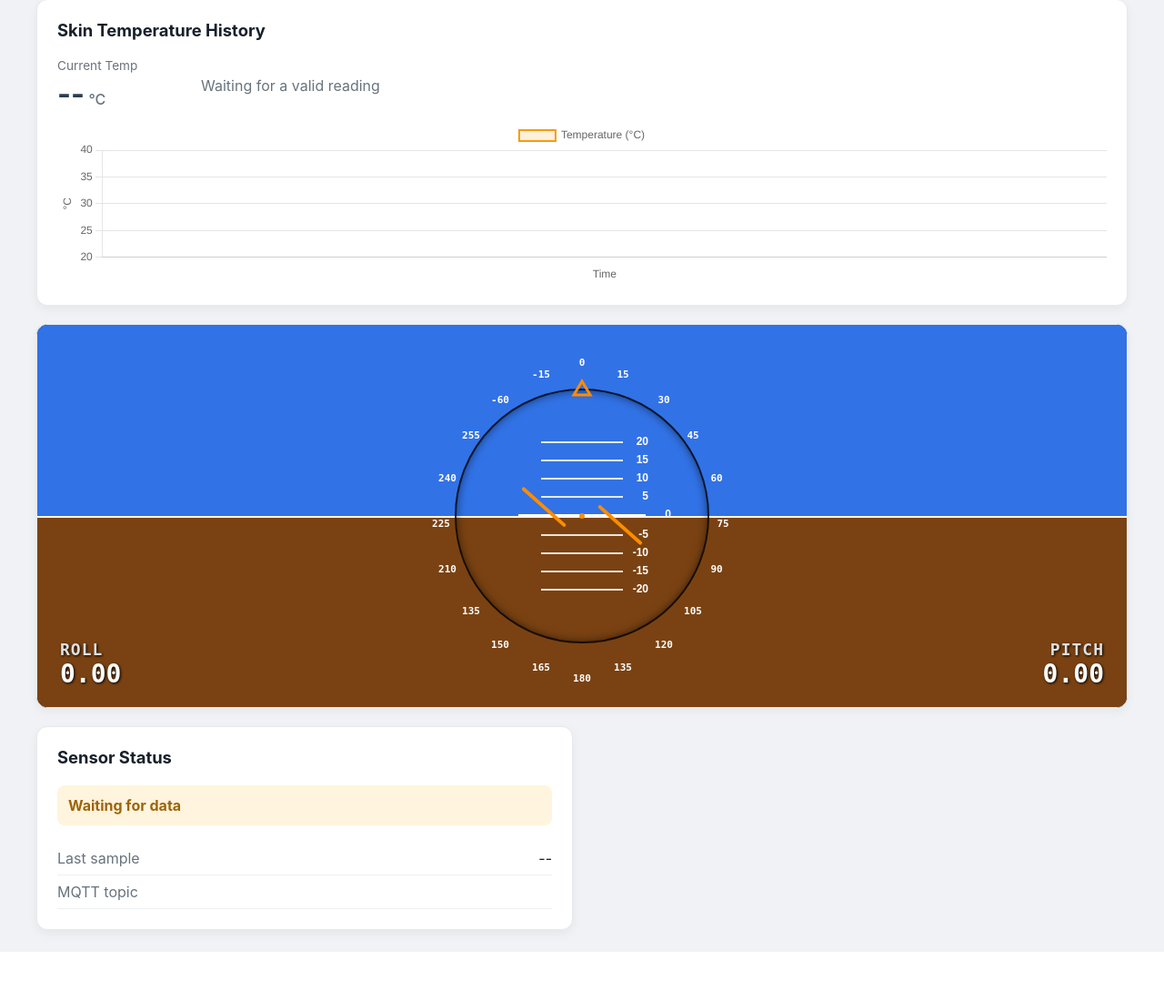
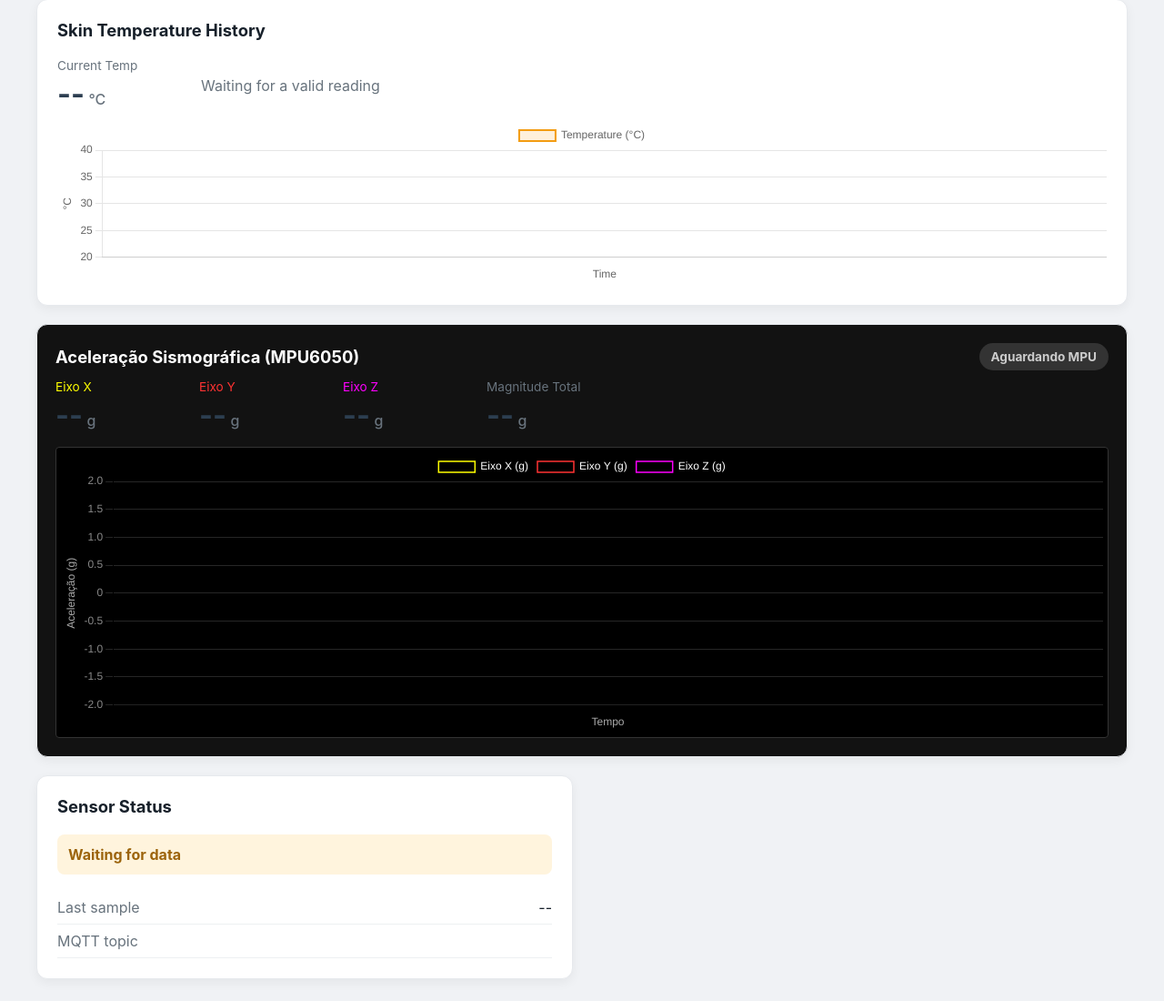
Before and after one commit to ArkhamKnightGPC/PCS3858-EmbeddedSystemsLab, a Python web app: template server/src/templates/index.html in a window 1280 px wide. Shown: the part 580-1680 px from the top of the page at 91% size. Before the commit the page ends 1626 px from the top, so only its background shows below. Run offline with Jinja, Linux system fonts and the light colour scheme; the template is opened without the code that fills it, so the values that code supplies are empty.

```diff
--- a/server/src/static/js/dashboard.js
+++ b/server/src/static/js/dashboard.js
@@ -1,5 +1,7 @@
 document.addEventListener("DOMContentLoaded", () => {
     const maximumSamples = 30;
+
+    // --- 1. Gráfico de Frequência Cardíaca (BPM / Média) ---
     const chartContext = document.getElementById("heartRateChart").getContext("2d");
     const heartRateChart = new Chart(chartContext, {
         type: "line",
@@ -39,16 +41,7 @@ document.addEventListener("DOMContentLoaded", () => {
         }
     });
 
-    const connectionStatus = document.getElementById("connection-status");
-    const bpmValue = document.getElementById("bpm-val");
-    const averageBpmValue = document.getElementById("avg-bpm-val");
-    const irValue = document.getElementById("ir-val");
-    const temperatureValue = document.getElementById("temp-val");
-    const temperatureStatus = document.getElementById("temp-status");
-    const fingerBox = document.getElementById("finger-box");
-    const fingerText = document.getElementById("finger-text");
-    const lastUpdate = document.getElementById("last-update");
-
+    // --- 2. Gráfico de Temperatura Corporal ---
     const tempChartContext = document.getElementById("temperatureChart").getContext("2d");
     const temperatureChart = new Chart(tempChartContext, {
         type: "line",
@@ -58,7 +51,7 @@ document.addEventListener("DOMContentLoaded", () => {
                 {
                     label: "Temperature (°C)",
                     data: [],
-                    borderColor: "#f39c12", // Warm amber / orange color
+                    borderColor: "#f39c12",
                     backgroundColor: "rgba(243, 156, 18, 0.15)",
                     borderWidth: 2,
                     fill: true,
@@ -82,41 +75,90 @@ document.addEventListener("DOMContentLoaded", () => {
         }
     });
 
-    function updateTempChart(telemetry) {
-        if (telemetry.last_update === null || telemetry.data_stale) return;
+    // --- 3. Gráfico Sismográfico de Aceleração (MPU6050 X, Y, Z) ---
+    const seismoCanvas = document.getElementById("seismographChart");
+    let seismographChart = null;
 
-        const labels = temperatureChart.data.labels;
-
-        // Prevent duplicate entries for the same timestamp
-        if (labels.length > 0 && labels[labels.length - 1] === telemetry.last_update) {
-            return;
-        }
-
-        // Maintain fixed window size
-        if (labels.length >= maximumSamples) {
-            labels.shift();
-            temperatureChart.data.datasets[0].data.shift();
-        }
-
-        labels.push(telemetry.last_update);
-
-        // Push valid temperature or null to create a gap in the line chart
-        const tempVal = (telemetry.temperature_valid && typeof telemetry.temperature_c === "number")
-            ? telemetry.temperature_c
-            : null;
-
-        temperatureChart.data.datasets[0].data.push(tempVal);
-        temperatureChart.update("none");
+    if (seismoCanvas) {
+        const seismoContext = seismoCanvas.getContext("2d");
+        seismographChart = new Chart(seismoContext, {
+            type: "line",
+            data: {
+                labels: [],
+                datasets: [
+                    {
+                        label: "Eixo X (g)",
+                        data: [],
+                        borderColor: "#ffff00", // Amarelo
+                        borderWidth: 1.5,
+                        pointRadius: 0,
+                        fill: false,
+                        tension: 0.1
+                    },
+                    {
+                        label: "Eixo Y (g)",
+                        data: [],
+                        borderColor: "#ff3333", // Vermelho
+                        borderWidth: 1.5,
+                        pointRadius: 0,
+                        fill: false,
+                        tension: 0.1
+                    },
+                    {
+                        label: "Eixo Z (g)",
+                        data: [],
+                        borderColor: "#ff00ff", // Magenta
+                        borderWidth: 1.5,
+                        pointRadius: 0,
+                        fill: false,
+                        tension: 0.1
+                    }
+                ]
+            },
+            options: {
+                responsive: true,
+                maintainAspectRatio: false,
+                animation: false,
+                scales: {
+                    x: {
+                        grid: { color: "rgba(255, 255, 255, 0.15)" },
+                        ticks: { color: "#888888" },
+                        title: { display: true, text: "Tempo", color: "#aaaaaa" }
+                    },
+                    y: {
+                        suggestedMin: -2.0,
+                        suggestedMax: 2.0,
+                        grid: { color: "rgba(255, 255, 255, 0.15)" },
+                        ticks: { color: "#888888" },
+                        title: { display: true, text: "Aceleração (g)", color: "#aaaaaa" }
+                    }
+                },
+                plugins: {
+                    legend: {
+                        labels: { color: "#ffffff" }
+                    }
+                }
+            }
+        });
     }
 
-    // MPU6050 DOM Elements
-    const mpuStatus = document.getElementById("mpu-status");
-    const accelX = document.getElementById("accel-x");
-    const accelY = document.getElementById("accel-y");
-    const accelZ = document.getElementById("accel-z");
-    const gyroX = document.getElementById("gyro-x");
-    const gyroY = document.getElementById("gyro-y");
-    const gyroZ = document.getElementById("gyro-z");
+    // Referências de Elementos do DOM
+    const connectionStatus = document.getElementById("connection-status");
+    const bpmValue = document.getElementById("bpm-val");
+    const averageBpmValue = document.getElementById("avg-bpm-val");
+    const irValue = document.getElementById("ir-val");
+    const temperatureValue = document.getElementById("temp-val");
+    const temperatureStatus = document.getElementById("temp-status");
+    const fingerBox = document.getElementById("finger-box");
+    const fingerText = document.getElementById("finger-text");
+    const lastUpdate = document.getElementById("last-update");
+
+    // Elementos DOM do Sismógrafo / MPU
+    const accelXVal = document.getElementById("accel-x-val");
+    const accelYVal = document.getElementById("accel-y-val");
+    const accelZVal = document.getElementById("accel-z-val");
+    const accelMagVal = document.getElementById("accel-mag-val");
+    const mpuSeismoStatus = document.getElementById("mpu-seismo-status");
 
     function displayNumber(value, digits = 0) {
         return typeof value === "number" ? value.toFixed(digits) : "--";
@@ -135,7 +177,7 @@ document.addEventListener("DOMContentLoaded", () => {
         }
     }
 
-    function updateChart(telemetry) {
+    function updateHeartRateChart(telemetry) {
         if (telemetry.last_update === null || telemetry.data_stale) return;
 
         const labels = heartRateChart.data.labels;
@@ -154,6 +196,76 @@ document.addEventListener("DOMContentLoaded", () => {
         heartRateChart.update("none");
     }
 
+    function updateTempChart(telemetry) {
+        if (telemetry.last_update === null || telemetry.data_stale) return;
+
+        const labels = temperatureChart.data.labels;
+
+        if (labels.length > 0 && labels[labels.length - 1] === telemetry.last_update) {
+            return;
+        }
+
+        if (labels.length >= maximumSamples) {
+            labels.shift();
+            temperatureChart.data.datasets[0].data.shift();
+        }
+
+        labels.push(telemetry.last_update);
+
+        const tempVal = (telemetry.temperature_valid && typeof telemetry.temperature_c === "number")
+            ? telemetry.temperature_c
+            : null;
+
+        temperatureChart.data.datasets[0].data.push(tempVal);
+        temperatureChart.update("none");
+    }
+
+    function updateSeismograph(telemetry) {
+        if (!seismographChart) return;
+
+        if (!telemetry.mpu_valid || !telemetry.accel) {
+            if (mpuSeismoStatus) {
+                mpuSeismoStatus.innerText = "IMU Inativa";
+                mpuSeismoStatus.style.background = "#772222";
+            }
+            if (accelXVal) accelXVal.innerText = "--";
+            if (accelYVal) accelYVal.innerText = "--";
+            if (accelZVal) accelZVal.innerText = "--";
+            if (accelMagVal) accelMagVal.innerText = "--";
+            return;
+        }
+
+        if (mpuSeismoStatus) {
+            mpuSeismoStatus.innerText = "Sismógrafo Ativo";
+            mpuSeismoStatus.style.background = "#1b5e20";
+        }
+
+        // Atualização dos valores numéricos dos eixos
+        if (accelXVal) accelXVal.innerText = telemetry.accel.x.toFixed(2);
+        if (accelYVal) accelYVal.innerText = telemetry.accel.y.toFixed(2);
+        if (accelZVal) accelZVal.innerText = telemetry.accel.z.toFixed(2);
+        if (accelMagVal) accelMagVal.innerText = (telemetry.accel_magnitude ?? 0).toFixed(2);
+
+        const labels = seismographChart.data.labels;
+
+        if (labels.length > 0 && labels[labels.length - 1] === telemetry.last_update) {
+            return;
+        }
+
+        if (labels.length >= maximumSamples) {
+            labels.shift();
+            seismographChart.data.datasets.forEach((ds) => ds.data.shift());
+        }
+
+        labels.push(telemetry.last_update);
+        seismographChart.data.datasets[0].data.push(telemetry.accel.x);
+        seismographChart.data.datasets[1].data.push(telemetry.accel.y);
+        seismographChart.data.datasets[2].data.push(telemetry.accel.z);
+
+        seismographChart.update("none");
+    }
+
+    // --- Receptor de Eventos SSE ---
     const eventSource = new EventSource("/chart-data");
 
     eventSource.onmessage = (event) => {
@@ -165,7 +277,7 @@ document.addEventListener("DOMContentLoaded", () => {
         irValue.innerText = displayNumber(telemetry.ir);
         lastUpdate.innerText = telemetry.last_update ?? "--";
 
-        // Temperature status update
+        // Atualização da Temperatura
         if (telemetry.temperature_valid && typeof telemetry.temperature_c === "number") {
             temperatureValue.innerText = telemetry.temperature_c.toFixed(1);
             temperatureStatus.innerText = "Valid sensor reading";
@@ -174,46 +286,7 @@ document.addEventListener("DOMContentLoaded", () => {
             temperatureStatus.innerText = "Temperature reading out of bounds";
         }
 
-        // MPU6050 Motion status update
-        const horizonLayer = document.getElementById("horizon-sky-ground");
-        const pitchVal = document.getElementById("pitch-val");
-        const rollVal = document.getElementById("roll-val");
-        const gVal = document.getElementById("g-val");
-
-        // DOM Element References for PFD
-        const pfdBackground = document.getElementById("pfd-background");
-        const pfdPitchLadder = document.getElementById("pfd-pitch-ladder");
-        const pfdRollPointer = document.getElementById("pfd-roll-pointer");
-        const pfdRollText = document.getElementById("pfd-roll-text");
-        const pfdPitchText = document.getElementById("pfd-pitch-text");
-
-        function updatePFD(pitch, roll) {
-            // 1. Update text readouts
-            pfdRollText.innerText = roll.toFixed(2);
-            pfdPitchText.innerText = pitch.toFixed(2);
-
-            // 2. Rotate full-screen blue/brown background with Roll angle
-            pfdBackground.style.transform = `rotate(${-roll}deg)`;
-
-            // 3. Translate Pitch Ladder vertically (approx 4px per degree) and rotate with Roll
-            const pitchPixels = pitch * 4;
-            pfdPitchLadder.style.transform = `translateY(${pitchPixels}px) rotate(${-roll}deg)`;
-
-            // 4. Rotate top orange triangle pointer around dial
-            pfdRollPointer.style.transform = `rotate(${roll}deg)`;
-        }
-
-        // Inside eventSource.onmessage:
-        if (telemetry.mpu_valid) {
-            const pitch = telemetry.pitch_deg ?? 0.0;
-            const roll = telemetry.roll_deg ?? 0.0;
-            updatePFD(pitch, roll);
-        } else {
-            pfdRollText.innerText = "--";
-            pfdPitchText.innerText = "--";
-        }
-
-        // Finger detection status update
+        // Atualização do estado do Dedo
         if (telemetry.last_update === null) {
             fingerBox.className = "alert-box alert-warning";
             fingerText.innerText = "Waiting for data";
@@ -228,7 +301,10 @@ document.addEventListener("DOMContentLoaded", () => {
             fingerText.innerText = "No finger detected";
         }
 
-        updateChart(telemetry);
+        // Atualização dos Gráficos
+        updateHeartRateChart(telemetry);
+        updateTempChart(telemetry);
+        updateSeismograph(telemetry);
     };
 
     eventSource.onerror = () => {
--- a/server/src/templates/index.html
+++ b/server/src/templates/index.html
@@ -58,90 +58,41 @@
         </section>
 
         <!-- NEW: Motion & Orientation (MPU6050) Card -->
-        <section class="card card-wide" style="padding: 0; overflow: hidden; background: #000; color: #fff;">
-            <div id="pfd-container" style="position: relative; width: 100%; height: 420px; overflow: hidden; font-family: monospace, sans-serif; user-select: none;">
+        <section class="card card-wide" style="background-color: #121212; color: #ffffff; padding: 20px;">
+            <div style="display: flex; justify-content: space-between; align-items: center; margin-bottom: 10px;">
+                <h2 style="margin: 0; color: #ffffff;">Aceleração Sismográfica (MPU6050)</h2>
+                <div id="mpu-seismo-status" class="status-badge" style="background: #333; color: #ccc;">Aguardando MPU</div>
+            </div>
 
-                <!-- 1. FULL BACKGROUND HORIZON (BLUE / BROWN) -->
-                <div id="pfd-background" style="position: absolute; top: -50%; left: -50%; width: 200%; height: 200%; transition: transform 0.1s linear;">
-                <div style="width: 100%; height: 50%; background-color: #3172e6;"></div>
-                <div style="width: 100%; height: 50%; background-color: #7a4212; border-top: 2px solid #ffffff;"></div>
+            <!-- Valores Atuais de Telemetria -->
+            <div class="metrics-row" style="margin-bottom: 15px;">
+                <div class="metric-block">
+                    <span class="metric-label" style="color: #ffff00;">Eixo X</span>
+                    <span id="accel-x-val" class="metric">--</span>
+                    <span class="unit">g</span>
                 </div>
+                <div class="metric-block">
+                    <span class="metric-label" style="color: #ff3333;">Eixo Y</span>
+                    <span id="accel-y-val" class="metric">--</span>
+                    <span class="unit">g</span>
+                </div>
+                <div class="metric-block">
+                    <span class="metric-label" style="color: #ff00ff;">Eixo Z</span>
+                    <span id="accel-z-val" class="metric">--</span>
+                    <span class="unit">g</span>
+                </div>
+                <div class="metric-block">
+                    <span class="metric-label">Magnitude Total</span>
+                    <span id="accel-mag-val" class="metric">--</span>
+                    <span class="unit">g</span>
+                </div>
+            </div>
 
-                <!-- 2. CENTRAL ATTITUDE SPHERE & PITCH LADDER -->
-                <div id="pfd-sphere" style="position: absolute; top: 50%; left: 50%; width: 280px; height: 280px; transform: translate(-50%, -50%); border-radius: 50%; border: 2px solid rgba(0,0,0,0.8); overflow: hidden; box-shadow: inset 0 0 10px rgba(0,0,0,0.5);">
-
-                <!-- Moving Pitch Ladder inside Sphere -->
-                <div id="pfd-pitch-ladder" style="position: absolute; top: 50%; left: 0; width: 100%; height: 0; transition: transform 0.1s linear;">
-                    <!-- Pitch Scale Marks (-20 to +20) -->
-                    <div class="pitch-line pos" style="bottom: 80px;"><span>20</span></div>
-                    <div class="pitch-line pos" style="bottom: 60px;"><span>15</span></div>
-                    <div class="pitch-line pos" style="bottom: 40px;"><span>10</span></div>
-                    <div class="pitch-line pos" style="bottom: 20px;"><span>5</span></div>
-
-                    <div class="pitch-line center" style="bottom: 0px;"><span>0</span></div>
-
-                    <div class="pitch-line neg" style="top: 20px;"><span>-5</span></div>
-                    <div class="pitch-line neg" style="top: 40px;"><span>-10</span></div>
-                    <div class="pitch-line neg" style="top: 60px;"><span>-15</span></div>
-                    <div class="pitch-line neg" style="top: 80px;"><span>-20</span></div>
-                </div>
-
-                <!-- Orange Dynamic Wings (Fixed Reference) -->
-                <svg style="position: absolute; top: 0; left: 0; width: 100%; height: 100%; pointer-events: none;" viewBox="0 0 280 280">
-                    <!-- Left Wing -->
-                    <line x1="75" y1="110" x2="120" y2="150" stroke="#ff8c00" stroke-width="4" stroke-linecap="round" />
-                    <!-- Right Wing -->
-                    <line x1="205" y1="170" x2="160" y2="130" stroke="#ff8c00" stroke-width="4" stroke-linecap="round" />
-                    <!-- Center Dot -->
-                    <circle cx="140" cy="140" r="3" fill="#ff8c00" />
-                </svg>
-                </div>
-
-                <!-- 3. DIAL TICKS & DEGREE LABELS -->
-                <svg style="position: absolute; top: 50%; left: 50%; width: 380px; height: 380px; transform: translate(-50%, -50%); pointer-events: none;" viewBox="0 0 380 380">
-                <!-- Roll Pointer Triangle (Rotates around dial) -->
-                <g id="pfd-roll-pointer" style="transform-origin: 190px 190px; transition: transform 0.1s linear;">
-                    <polygon points="190,42 181,57 199,57" fill="none" stroke="#ff8c00" stroke-width="3" />
-                </g>
-
-                <!-- Fixed Outer Ring Ticks (-75 to +105) -->
-                <g fill="#ffffff" font-size="11" font-weight="bold" text-anchor="middle">
-                    <text x="190" y="25">0</text>
-                    <text x="235" y="38">15</text>
-                    <text x="280" y="66">30</text>
-                    <text x="312" y="105">45</text>
-                    <text x="338" y="152">60</text>
-                    <text x="345" y="202">75</text>
-                    <text x="338" y="252">90</text>
-                    <text x="312" y="298">105</text>
-                    <text x="280" y="335">120</text>
-                    <text x="235" y="360">135</text>
-                    <text x="190" y="372">180</text>
-                    <text x="145" y="360">165</text>
-                    <text x="100" y="335">150</text>
-                    <text x="68" y="298">135</text>
-                    <text x="42" y="252">210</text>
-                    <text x="35" y="202">225</text>
-                    <text x="42" y="152">240</text>
-                    <text x="68" y="105">255</text>
-                    <text x="100" y="66">-60</text>
-                    <text x="145" y="38">-15</text>
-                </g>
-                </svg>
-
-                <!-- 4. BOTTOM CORNER TELEMETRY TEXT -->
-                <div style="position: absolute; bottom: 20px; left: 25px; text-shadow: 1px 1px 3px #000;">
-                <div style="font-size: 18px; font-weight: bold; color: #e0e0e0; letter-spacing: 1px;">ROLL</div>
-                <div id="pfd-roll-text" style="font-size: 28px; font-weight: bold; color: #ffffff;">0.00</div>
-                </div>
-
-                <div style="position: absolute; bottom: 20px; right: 25px; text-align: right; text-shadow: 1px 1px 3px #000;">
-                <div style="font-size: 18px; font-weight: bold; color: #e0e0e0; letter-spacing: 1px;">PITCH</div>
-                <div id="pfd-pitch-text" style="font-size: 28px; font-weight: bold; color: #ffffff;">0.00</div>
-                </div>
-
+            <!-- Container do Gráfico Estilo Sismógrafo -->
+            <div class="chart-container" style="position: relative; height: 320px; width: 100%; background-color: #000000; border: 1px solid #333; border-radius: 4px; padding: 5px;">
+                <canvas id="seismographChart"></canvas>
             </div>
-            </section>
+        </section>
 
         <section class="card">
             <h2>Sensor Status</h2>
```
